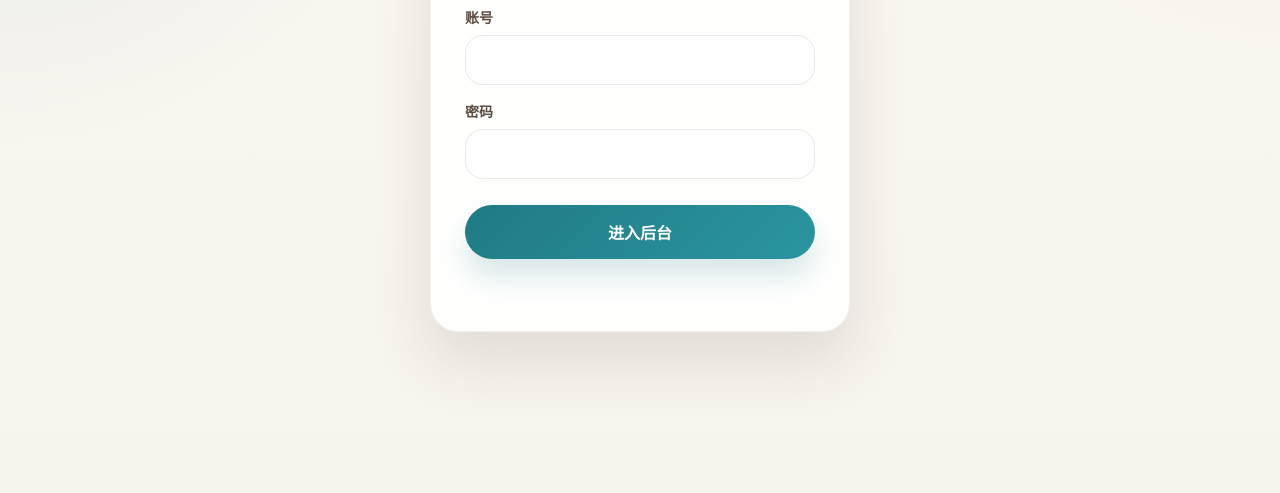
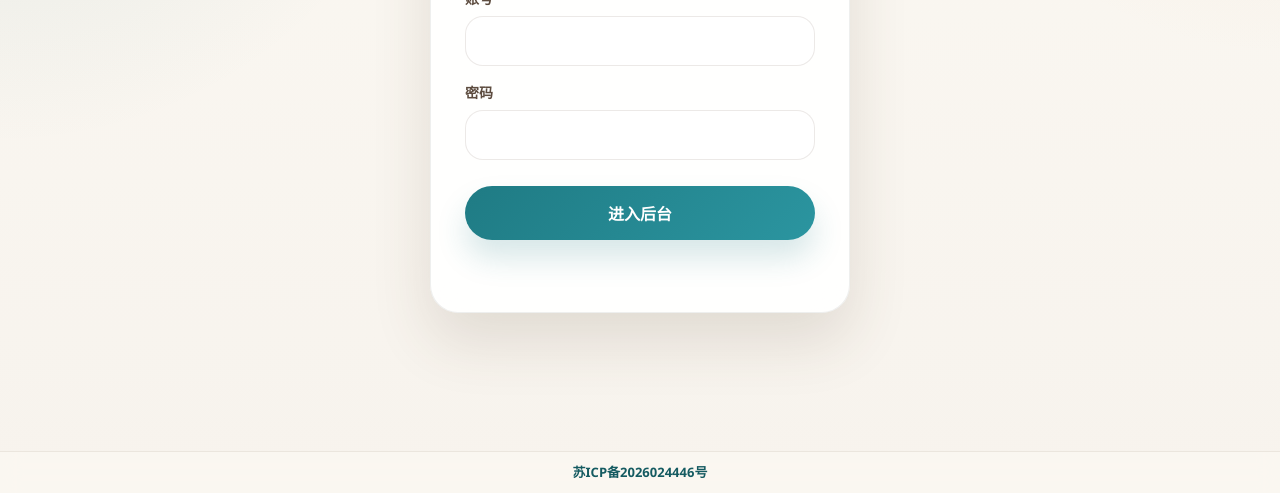
Before and after one commit to zhelinz8108-sys/kaiyan-managament, a website: page public/login/index.html in a window 1280 px wide. Shown: the part 307-800 px from the top of the page. Drawn offline with Linux system fonts and the light colour scheme.

Commit message:
Add ICP footer links

```diff
--- a/public/economics/styles.css
+++ b/public/economics/styles.css
@@ -119,7 +119,34 @@ a {
   z-index: 1;
   width: min(1500px, calc(100vw - 40px));
   margin: 0 auto;
-  padding: 26px 0 40px;
+  padding: 26px 0 72px;
+}
+
+.site-footer {
+  position: fixed;
+  right: 0;
+  bottom: 0;
+  left: 0;
+  z-index: 20;
+  padding: 10px 16px 12px;
+  border-top: 1px solid rgba(74, 59, 45, 0.1);
+  background: rgba(250, 246, 239, 0.88);
+  backdrop-filter: blur(10px);
+  color: var(--muted);
+  font-size: 0.82rem;
+  text-align: center;
+}
+
+.site-footer a {
+  color: inherit;
+  font-weight: 700;
+  text-decoration: none;
+}
+
+.site-footer a:hover {
+  color: var(--accent);
+  text-decoration: underline;
+  text-underline-offset: 4px;
 }
 
 .hero-band,
--- a/public/frontdesk/styles.css
+++ b/public/frontdesk/styles.css
@@ -32,7 +32,34 @@ body {
 .dashboard-shell {
   width: min(1440px, calc(100vw - 32px));
   margin: 0 auto;
-  padding: 24px 0 40px;
+  padding: 24px 0 72px;
+}
+
+.site-footer {
+  position: fixed;
+  right: 0;
+  bottom: 0;
+  left: 0;
+  z-index: 20;
+  padding: 10px 16px 12px;
+  border-top: 1px solid rgba(79, 56, 41, 0.1);
+  background: rgba(250, 246, 241, 0.88);
+  backdrop-filter: blur(10px);
+  color: var(--muted);
+  font-size: 0.82rem;
+  text-align: center;
+}
+
+.site-footer a {
+  color: inherit;
+  font-weight: 700;
+  text-decoration: none;
+}
+
+.site-footer a:hover {
+  color: var(--accent);
+  text-decoration: underline;
+  text-underline-offset: 4px;
 }
 
 .masthead,
--- a/public/login/index.html
+++ b/public/login/index.html
@@ -33,7 +33,7 @@
         color: var(--text);
         display: grid;
         place-items: center;
-        padding: 24px;
+        padding: 24px 24px 64px;
       }
 
       .login-card {
@@ -131,6 +131,32 @@
         color: #1d6f5b;
       }
 
+      .site-footer {
+        position: fixed;
+        right: 0;
+        bottom: 0;
+        left: 0;
+        z-index: 20;
+        padding: 10px 16px 12px;
+        border-top: 1px solid rgba(97, 79, 62, 0.1);
+        background: rgba(251, 248, 242, 0.88);
+        backdrop-filter: blur(10px);
+        color: var(--muted);
+        font-size: 13px;
+        text-align: center;
+      }
+
+      .site-footer a {
+        color: var(--accent-strong);
+        font-weight: 600;
+        text-decoration: none;
+      }
+
+      .site-footer a:hover {
+        text-decoration: underline;
+        text-underline-offset: 4px;
+      }
+
       @media (max-width: 640px) {
         .login-card {
           padding: 32px 24px 24px;
@@ -145,7 +171,7 @@
   </head>
   <body>
     <main class="login-card">
-      <p class="brand">Kaiyan Host</p>
+      <p class="brand">凯燕环球中心</p>
       <h1>登录</h1>
 
       <form id="login-form">
@@ -162,6 +188,12 @@
         <div id="message" class="message"></div>
       </form>
     </main>
+
+    <footer class="site-footer">
+      <a href="https://beian.miit.gov.cn/" target="_blank" rel="noopener noreferrer">
+        苏ICP备2026024446号
+      </a>
+    </footer>
 
     <script>
       const form = document.getElementById("login-form");
```
Also changed, not shown: public/economics/index.html (+6 -0 lines), public/frontdesk/index.html (+6 -0 lines).
